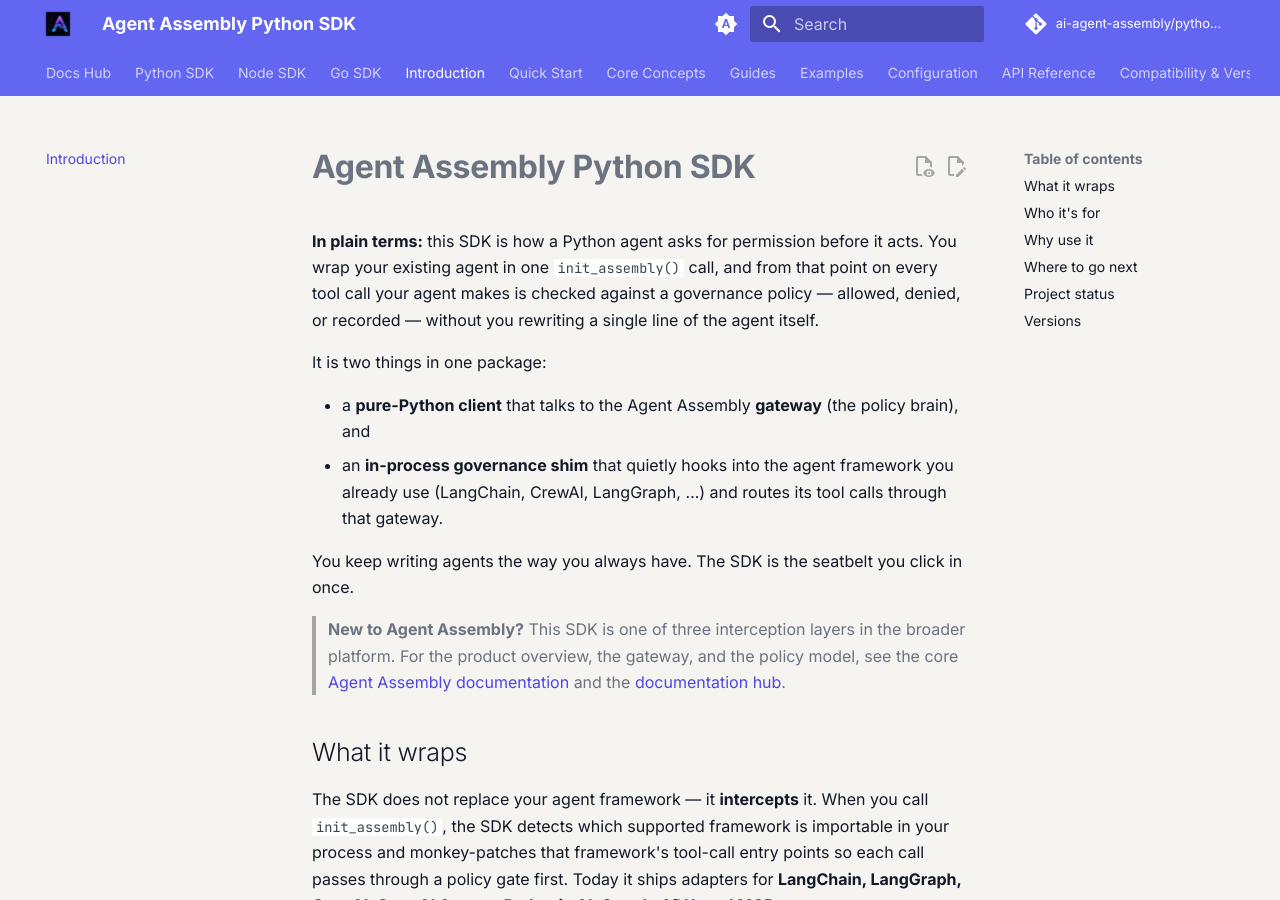
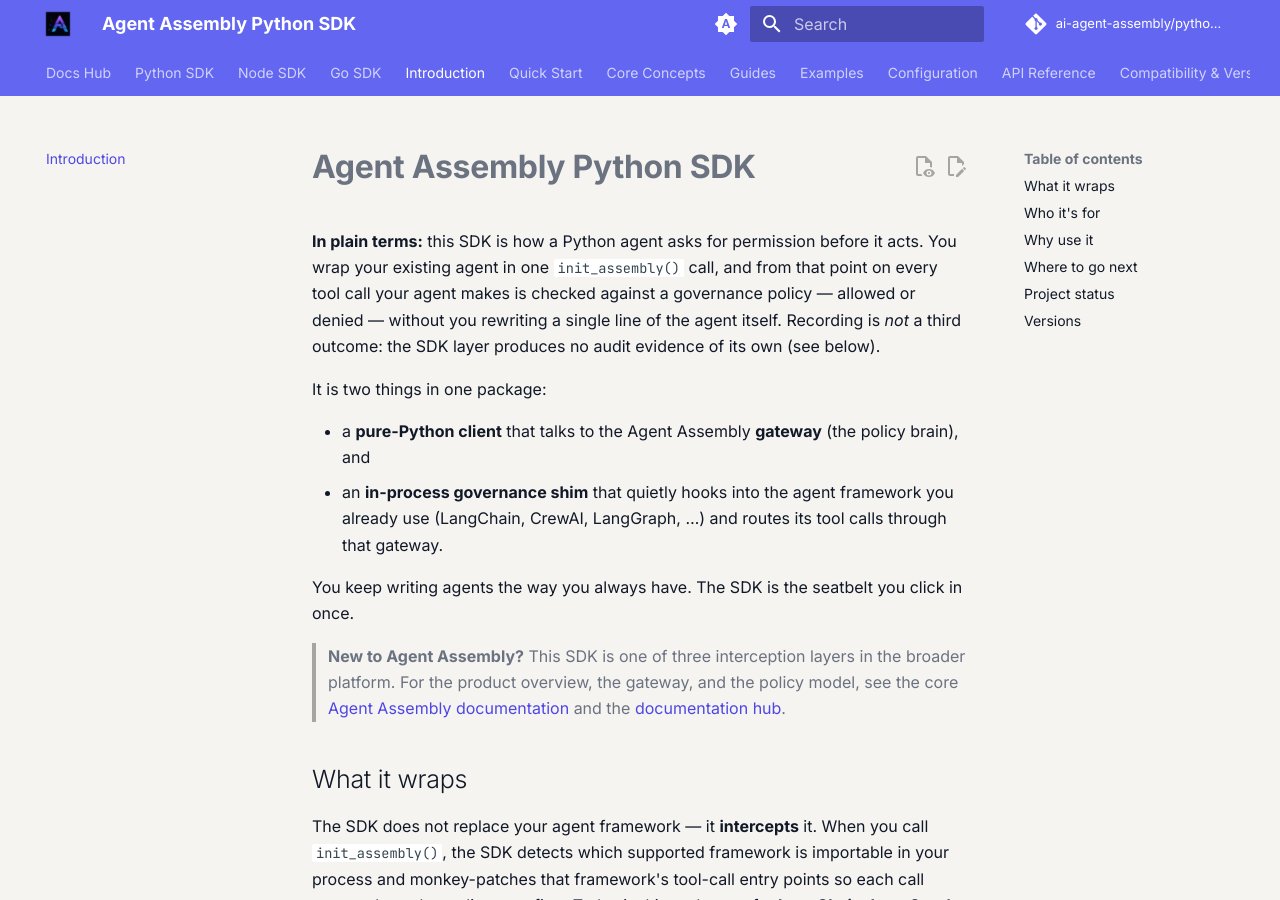
Before and after one commit to AI-agent-assembly/python-sdk, an MkDocs documentation site: the page built from docs/index.md, in a window 1280 px wide and 900 px high. Built offline with MkDocs 1.6.1 and Material for MkDocs 9.7.7, drawn with Linux system fonts in a browser that asks for light colours; a script that is not in the unit is left out; the version menu is left out.

Commit message:
📝 (docs): Propagate the accurate audit wording to the 12 remaining surfaces
Reconciled against an exhaustive inventory of the repo rather than the targeted
search the first docs commit was based on: 19 claims that the SDK layer produces
audit evidence, of which that commit reached 9.

The remaining twelve, in blast-radius order: the .claude/CLAUDE.md three-layer
model, which re-seeds the claim into every future agent task on this repo; the
module docstring of tool_governance.py, which asserted "either way the outcome is
recorded" 170 lines above the docstring that states neither hook resolves — a
reader who stops at the module docstring gets exactly the wrong model; a sample
comment in framework-support.md that a user copies into their own code; the
architecture diagram edge labelling the SDK→gateway hop "allow/deny + audit"; the
native-shim section, where send_event exists in the shim and nothing in
agent_assembly calls it; the adapter-author contract table, which documented the
audit hook as a live route; three adapter/example docstrings; and the docs-home
lede presenting "recorded" as a third outcome alongside allowed and denied.

Nothing new is invented. The repo already contained the correct framing in
_record_async_tool_result's docstring, in one example page's "a real gateway
would persist server-side", and throughout the observe-mode family's "the gateway
records" — this propagates that wording outward to the surfaces users read, which
is the only place it had failed to reach.

Refs AAASM-5731

```diff
--- a/docs/index.md
+++ b/docs/index.md
@@ -2,8 +2,9 @@
 
 **In plain terms:** this SDK is how a Python agent asks for permission before it acts.
 You wrap your existing agent in one `init_assembly()` call, and from that point on every
-tool call your agent makes is checked against a governance policy — allowed, denied, or
-recorded — without you rewriting a single line of the agent itself.
+tool call your agent makes is checked against a governance policy — allowed or denied —
+without you rewriting a single line of the agent itself. Recording is *not* a third
+outcome: the SDK layer produces no audit evidence of its own (see below).
 
 It is two things in one package:
 
```
Also changed, not shown: .claude/CLAUDE.md (+5 -2 lines), docs/concepts/architecture.md (+5 -3 lines), docs/examples/crewai-research-crew.md (+2 -2 lines), docs/examples/framework-support.md (+3 -1 lines), docs/guides/authoring-adapters.md (+1 -1 lines), 4 other files.
